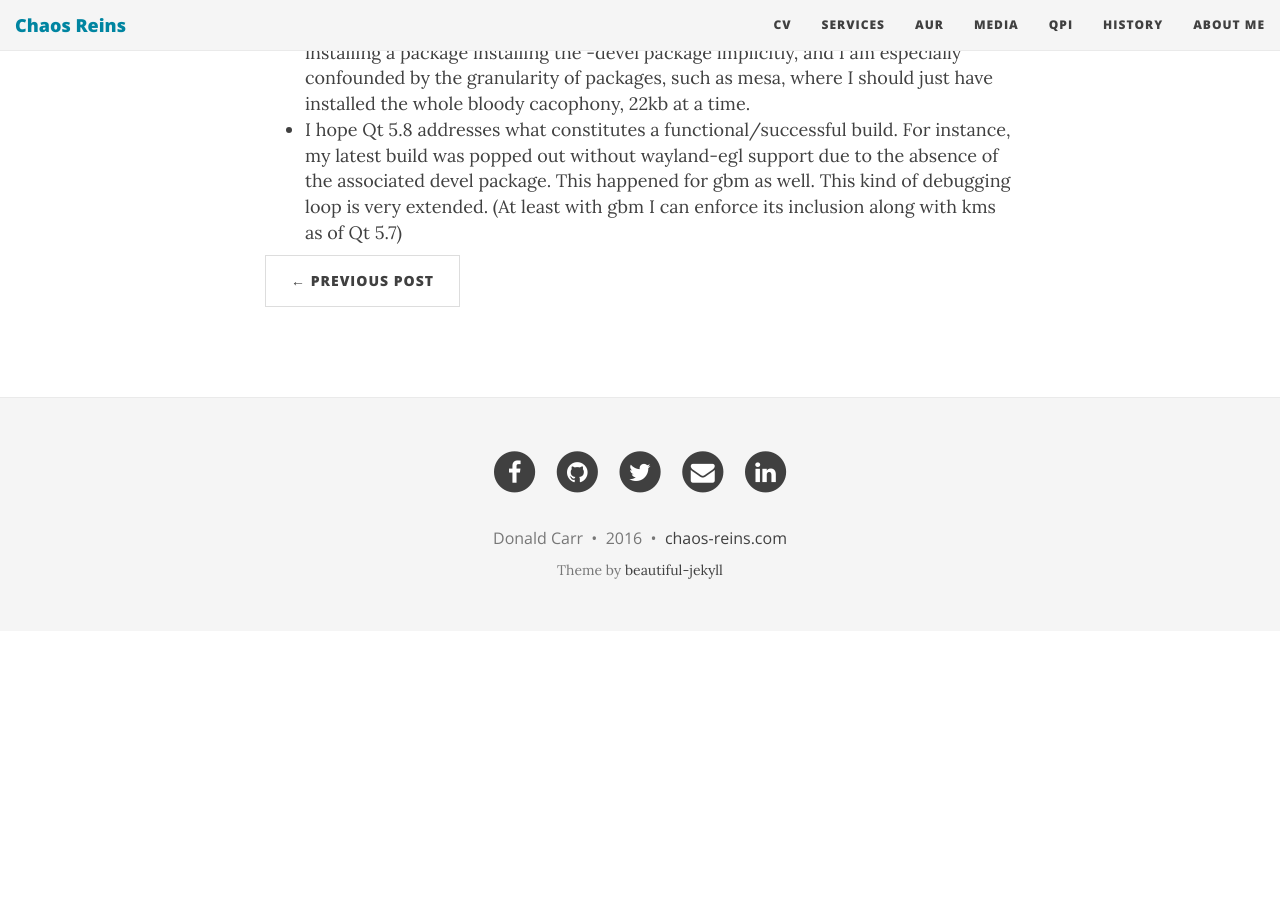
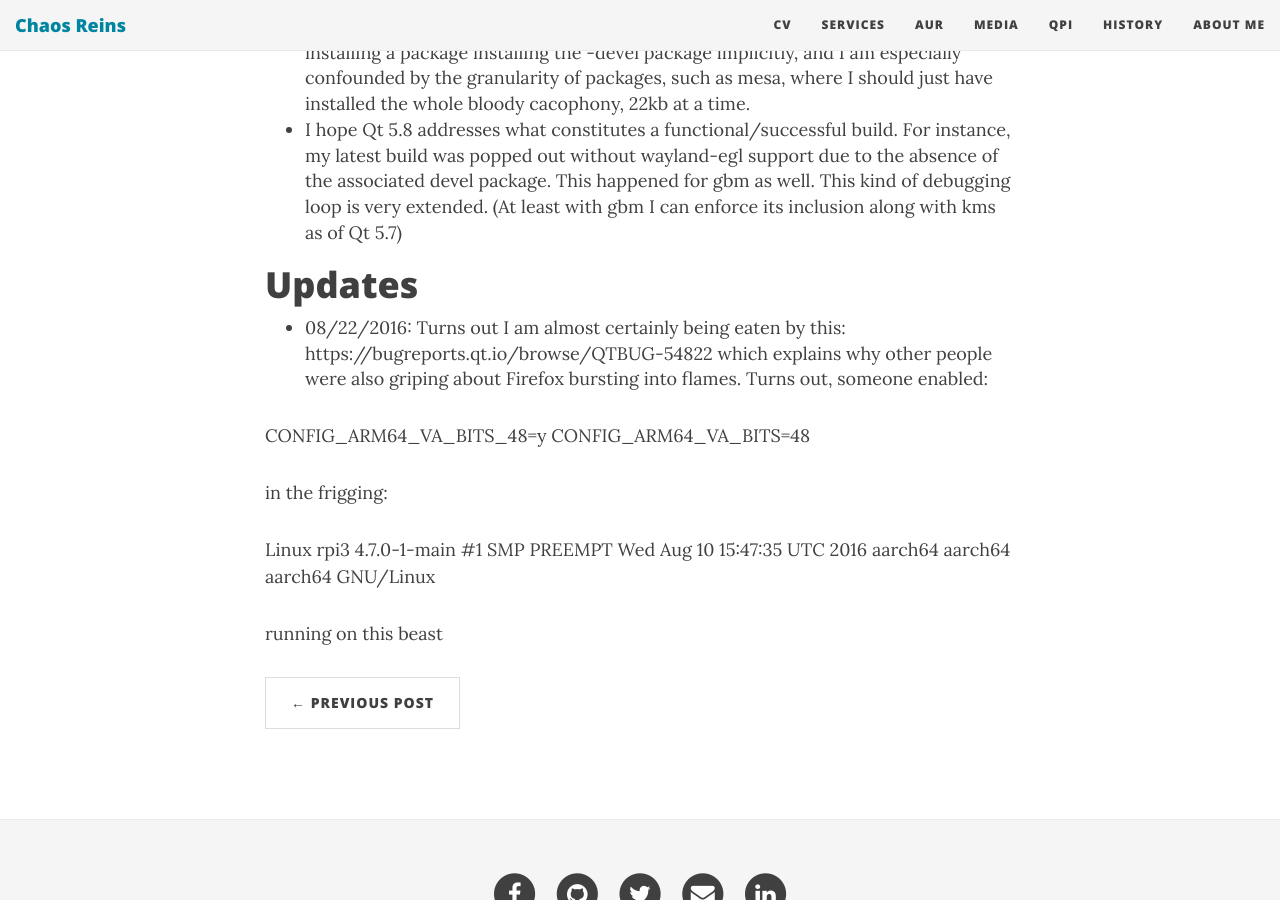
Before and after one commit to sirspudd/sirspudd.github.io, a Jekyll site: the page built from _posts/2016-08-20-qt-pi3-fedora-aarch64.md, in a window 1280 px wide and 900 px high, scrolled down 3169 px. Built offline with Jekyll 4.4.1, drawn with Linux system fonts in a browser that asks for light colours; nearby versions of some CDN libraries; comment, search, counter and statistics services are not loaded; before the commit the page ends 3800 px from its top, so only the background shows below that.

Commit message:
Blog about VS_BITS blowing whiskers off
Change-Id: Ia71ff3785e902108992a56f06c631b2c19d0f761

```diff
--- a/_posts/2016-08-20-qt-pi3-fedora-aarch64.md
+++ b/_posts/2016-08-20-qt-pi3-fedora-aarch64.md
@@ -87,3 +87,16 @@ The server appears to be healthy, but there is something rotten in the state of
 
 * The Fedora atomicity of packages is a bit of a mind fuck to arch users. I am used to installing a package installing the -devel package implicitly, and I am especially confounded by the granularity of packages, such as mesa, where I should just have installed the whole bloody cacophony, 22kb at a time.
 * I hope Qt 5.8 addresses what constitutes a functional/successful build. For instance, my latest build was popped out without wayland-egl support due to the absence of the associated devel package. This happened for gbm as well. This kind of debugging loop is very extended. (At least with gbm I can enforce its inclusion along with kms as of Qt 5.7)
+
+# Updates
+
+* 08/22/2016: Turns out I am almost certainly being eaten by this: https://bugreports.qt.io/browse/QTBUG-54822 which explains why other people were also griping about Firefox bursting into flames. Turns out, someone enabled:
+
+CONFIG_ARM64_VA_BITS_48=y
+CONFIG_ARM64_VA_BITS=48
+
+in the frigging:
+
+Linux rpi3 4.7.0-1-main #1 SMP PREEMPT Wed Aug 10 15:47:35 UTC 2016 aarch64 aarch64 aarch64 GNU/Linux
+
+running on this beast
```
